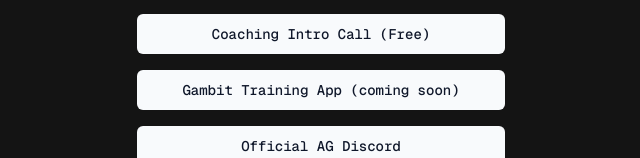
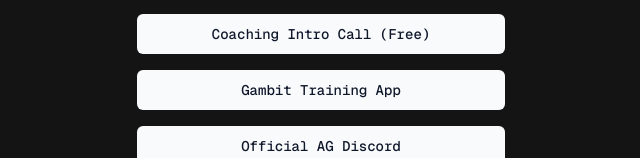
Before and after one commit to mattbrc/ag-links, a Next.js app: page / in a window 1280 px wide. Shown: the part 188-346 px from the top of the page, without its empty margins (319-959 px from the left). Built offline with nearby package versions, Linux system fonts and the light colour scheme.

Commit message:
update app link

```diff
--- a/src/components/linktree.tsx
+++ b/src/components/linktree.tsx
@@ -38,9 +38,7 @@
             variant={"aglink"}
             asChild
           >
-            <Link href="https://app.acidgambit.com/">
-              Gambit Training App (coming soon)
-            </Link>
+            <Link href="https://app.acidgambit.com/">Gambit Training App</Link>
           </Button>
           <Button
             onClick={() => {
```
